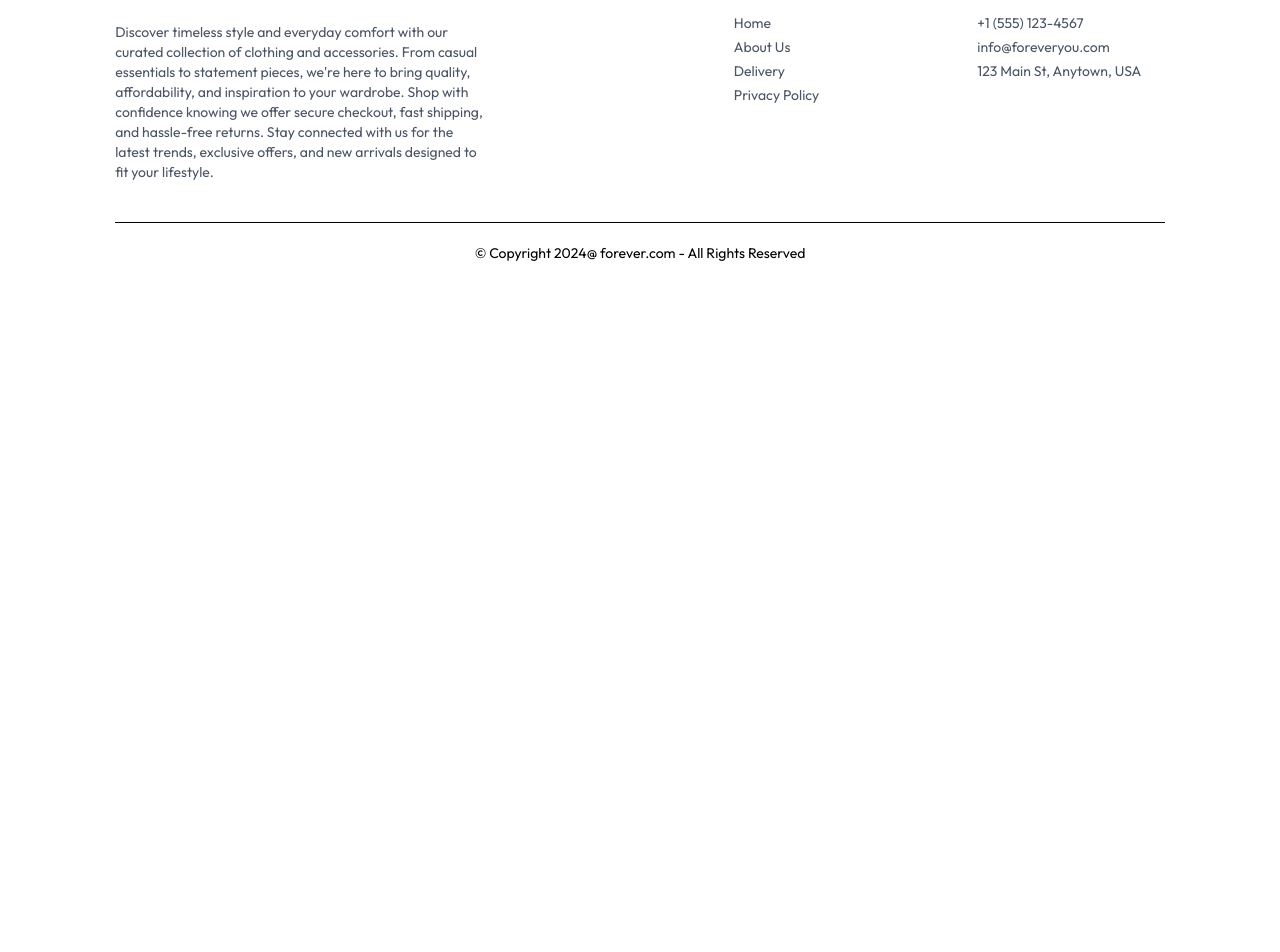
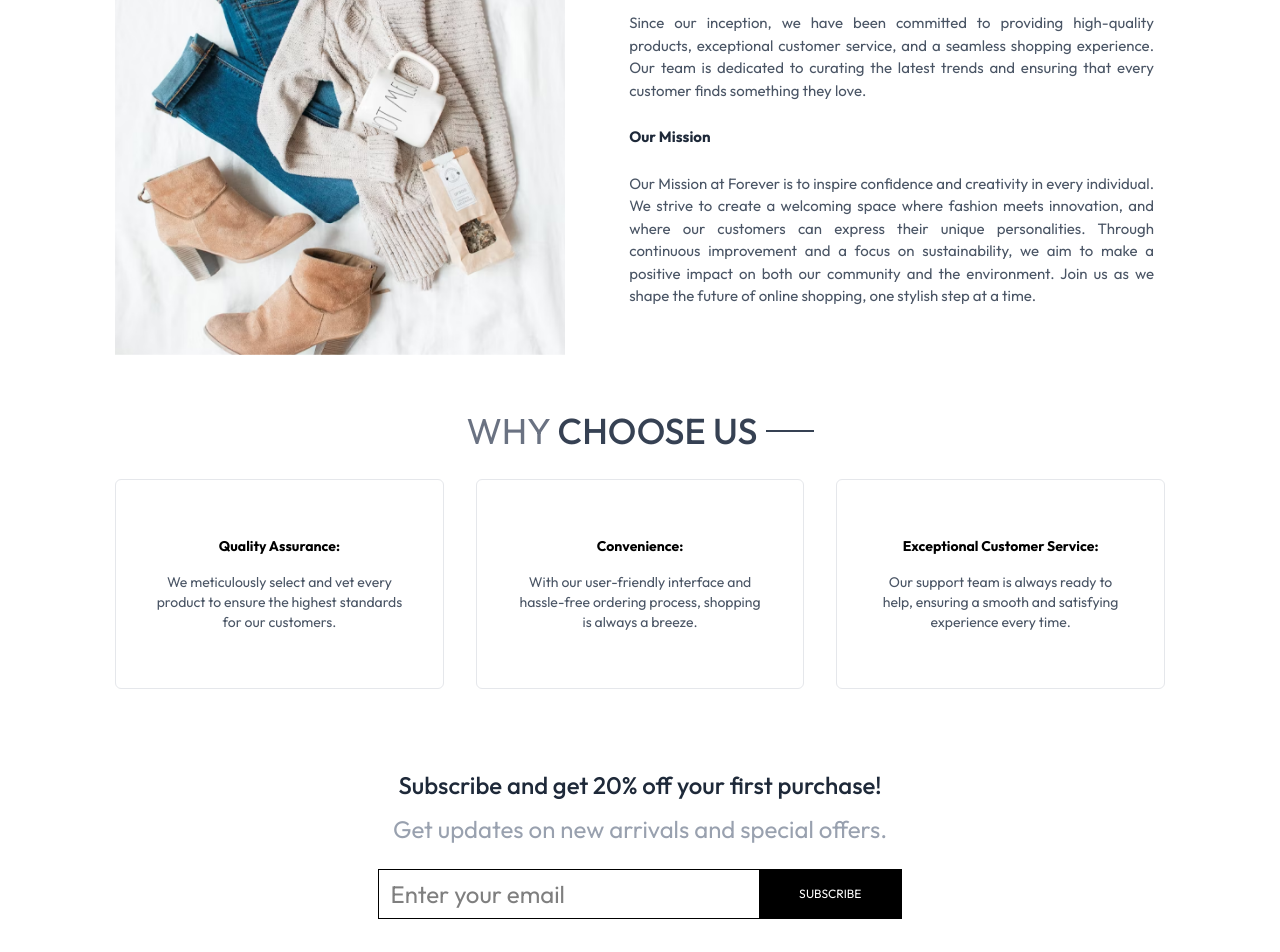
Before and after one commit to HunterBenX10/ecommerce-app, a React (Vite) app in the folder frontend/: page /about in a window 1280 px wide. Shown: the part 300-1252 px from the top of the page. Before the commit the page ends 800 px from the top, so only its background shows below. Built offline with nearby package versions, Linux system fonts and the light colour scheme.

Commit message:
completed the frontend

```diff
--- a/frontend/src/components/Navbar.jsx
+++ b/frontend/src/components/Navbar.jsx
@@ -42,15 +42,17 @@ const Navbar = () => {
         />
 
         <div className="group relative">
+          <Link to='/login  '>
           <img
             className="w-5 cursor-pointer"
             src={assets.profile_icon}
             alt="profile icon"
           />
+          </Link>
           <div className="group-hover:block hidden absolute dropdown-menu right-0 pt-4 ">
             <div className="flex flex-col gap-2 w-36 py-3 px-5 bg-slate-100 text-gray-500 rounded">
               <p className="cursor-pointer hover:text-black">Profile</p>
-              <p className="cursor-pointer hover:text-black">Orders</p>
+              <Link to="/orders" className="cursor-pointer hover:text-black">Orders</Link>
               <p className="cursor-pointer hover:text-black">Logout</p>
             </div>
           </div>
--- a/frontend/src/components/NewsletterBox.jsx
+++ b/frontend/src/components/NewsletterBox.jsx
@@ -10,7 +10,7 @@ const NewsletterBox = () => {
       <p className="text-2xl font-medium text-gray-800 ">
         Subscribe and get 20% off your first purchase!
       </p>
-      <p className="text-gray-400 mt-3">Lorem ipsum dolor sit amet.</p>
+  <p className="text-gray-400 mt-3">Get updates on new arrivals and special offers.</p>
 
       <form
         onSubmit={onSubmitHandler}
--- a/frontend/src/pages/About.jsx
+++ b/frontend/src/pages/About.jsx
@@ -1,8 +1,47 @@
 import React from 'react'
+import { assets } from '../assets/assets'
+import Title from '../components/Title'
+import NewsletterBox from '../components/NewsletterBox'
 
 const About = () => {
   return (
-    <div>About</div>
+    <div className='text-2xl text-center pt-8 border-t'>
+      <Title text1={'ABOUT'} text2={'US'} />
+
+      {/* About Section */}
+      <div className="my-10 flex flex-col md:flex-row gap-16 items-center md:items-start">
+        <img className='w-full md:max-w-[450px]' src={assets.about_img} alt="" />
+        <div className="flex flex-col justify-center gap-6 md:w-2/4 text-gray-600 text-base md:text-[15px] text-left">
+          <p className="text-justify">Forever was founded out of a passion for innovation and a desire to revolutionize the way clothing is experienced online. Our mission is to blend style, comfort, and technology, making fashion accessible and enjoyable for everyone.</p>
+          <p className="text-justify">Since our inception, we have been committed to providing high-quality products, exceptional customer service, and a seamless shopping experience. Our team is dedicated to curating the latest trends and ensuring that every customer finds something they love.</p>
+          <b className='text-gray-800'>Our Mission</b>
+          <p className="text-justify">Our Mission at Forever is to inspire confidence and creativity in every individual. We strive to create a welcoming space where fashion meets innovation, and where our customers can express their unique personalities. Through continuous improvement and a focus on sustainability, we aim to make a positive impact on both our community and the environment. Join us as we shape the future of online shopping, one stylish step at a time.</p>
+        </div>
+      </div>
+
+      {/* Why Choose Us Section */}
+      <div className="text-4xl py-4">
+        <Title text1={'WHY'} text2={'CHOOSE US'} />
+      </div>
+      <div className="flex flex-col md:flex-row text-sm mb-20 gap-6 md:gap-8 items-stretch justify-center">
+        <div className="border border-gray-200 px-8 md:px-10 py-8 md:py-14 flex flex-col gap-4 rounded-md flex-1 bg-white">
+          <b>Quality Assurance:</b>
+          <p className='text-gray-600'>We meticulously select and vet every product to ensure the highest standards for our customers.</p>
+        </div>
+        <div className="border border-gray-200 px-8 md:px-10 py-8 md:py-14 flex flex-col gap-4 rounded-md flex-1 bg-white">
+          <b>Convenience:</b>
+          <p className='text-gray-600'>With our user-friendly interface and hassle-free ordering process, shopping is always a breeze.</p>
+        </div>
+        <div className="border border-gray-200 px-8 md:px-10 py-8 md:py-14 flex flex-col gap-4 rounded-md flex-1 bg-white">
+          <b>Exceptional Customer Service:</b>
+          <p className='text-gray-600'>Our support team is always ready to help, ensuring a smooth and satisfying experience every time.</p>
+        </div>
+      </div>
+
+      {/* Newsletter Section */}
+      <NewsletterBox/>
+
+    </div>
   )
 }
 
--- a/frontend/src/pages/Contact.jsx
+++ b/frontend/src/pages/Contact.jsx
@@ -1,8 +1,28 @@
 import React from 'react'
+import Title from '../components/Title'
+import { assets } from '../assets/assets'
+import NewsletterBox from '../components/NewsletterBox'
 
 const Contact = () => {
   return (
-    <div>Contact</div>
+    <div>
+      <div className="text-center text-2xl pt-10 border-t">
+        <Title text1={'CONTACT'} text2={'US'}/>
+      </div>
+      <div className="m-10 flex flex-col justify-center md:flex-row gap-10 mb-28">
+        <img className='w-full md:max-w-[480px]' src={assets.contact_img} alt="" />
+        <div className="flex flex-col justify-center items-start gap-6">
+          <p className='font-semibold text-xl text-gray-600'>Our Store</p>
+          <p className='text-gray-500'>123 Main St, Anytown, USA <br/></p>
+          <p className='text-gray-500'>Tel: +1 (555) 123-4567 <br/> Email: info@foreveryou.com </p>
+          <p className='font-semibold text-xl text-gray-600'>Careers at Forever</p>
+          <p className='text-gray-500'> Learn more about our teams and job openings.</p>
+          <button className='border border-black px-8 py-4 text-sm hover:bg-black hover:text-white transition-all duration-500'>Explore Jobs</button>
+        </div>
+
+      </div>
+        <NewsletterBox/>
+      </div>
   )
 }
 
--- a/frontend/src/pages/Login.jsx
+++ b/frontend/src/pages/Login.jsx
@@ -1,8 +1,37 @@
-import React from 'react'
+import React, { useState } from 'react'
 
 const Login = () => {
+
+  const [currentState, setCurrentState] = useState('Sign Up')
+
+  const onSubmitHandler = async (event) => {
+    event.preventDefault();
+  }
   return (
-    <div>Login</div>
+    <form onSubmit={onSubmitHandler} className='flex flex-col items-center w-[90%] sm:max-w-96 m-auto mt-14 gap-4 text-gray-800'>
+      <div className="inline-flex items-center gap-2 mb-2 mt-10">
+        <p className='prata-regular text-3xl'>{currentState}</p>
+        <hr className='border-none h-[1.5px] w-8 bg-gray-800' />
+      </div>
+      {currentState === 'Login' ? '' : <input className='w-full px-3 py-2 border border-gray-800' type="text" placeholder='Name' required/> }
+      <input className='w-full px-3 py-2 border border-gray-800' type="email" placeholder='Email' required/>
+      <input className='w-full px-3 py-2 border border-gray-800' type="password" placeholder='Password' required />
+      <div className="w-full flex justify-between text-sm mt-[-8px]">
+        <p className='cursor-pointer'>Forgot your password?</p>
+        {
+          currentState === 'Login'
+          ? <p onClick={()=>(setCurrentState('Sign Up'))} className='cursor-pointer'>Create Account</p>
+          : <p onClick={()=>(setCurrentState('Login'))} className='cursor-pointer'>Login Here</p>
+        }
+      </div>
+      <button className='bg-black text-white font-light px-8 py-2 mt-4'>
+        {
+          currentState === 'Login'
+          ? 'Sign In'
+          : 'Sign Up'
+        }
+      </button>
+    </form>
   )
 }
 
```
